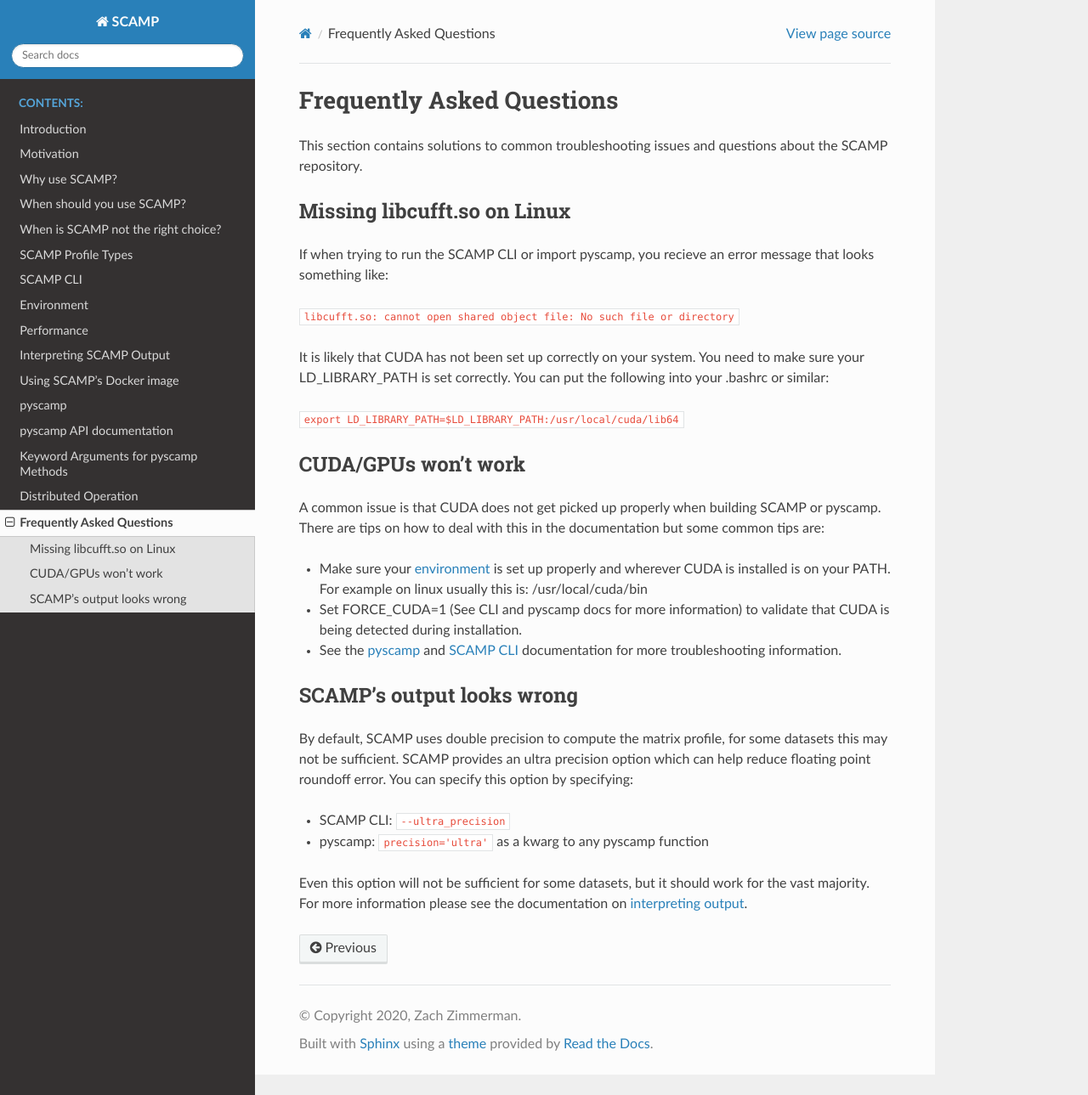
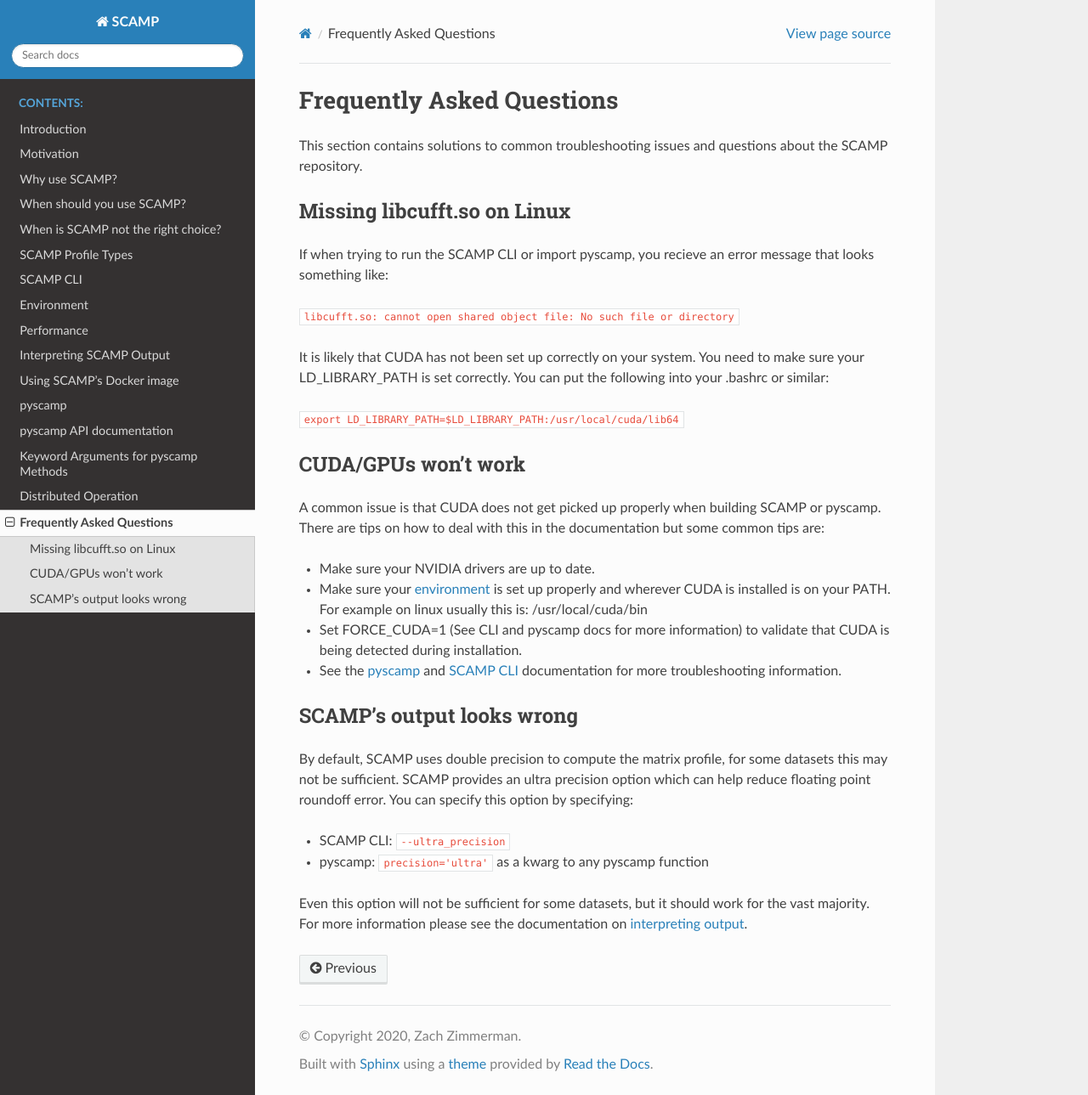
Before and after one commit to zpzim/SCAMP, a Sphinx documentation site: the page built from docs/source/faq.rst, in a window 1280 px wide and 1289 px high. Shown: the whole window at 85% size. Built offline with Sphinx 7.4.7 and the Read the Docs theme 2.0.0, drawn with Linux system fonts in a browser that asks for light colours.

Commit message:
Update faq.rst

```diff
--- a/docs/source/faq.rst
+++ b/docs/source/faq.rst
@@ -20,6 +20,8 @@
 
 A common issue is that CUDA does not get picked up properly when building SCAMP or pyscamp. There are tips on how to deal with this in the documentation but some common tips are:
 
+- Make sure your NVIDIA drivers are up to date.
+
 - Make sure your :doc:`environment </environment>` is set up properly and wherever CUDA is installed is on your PATH. For example on linux usually this is: /usr/local/cuda/bin
 
 - Set FORCE_CUDA=1 (See CLI and pyscamp docs for more information) to validate that CUDA is being detected during installation.
```
